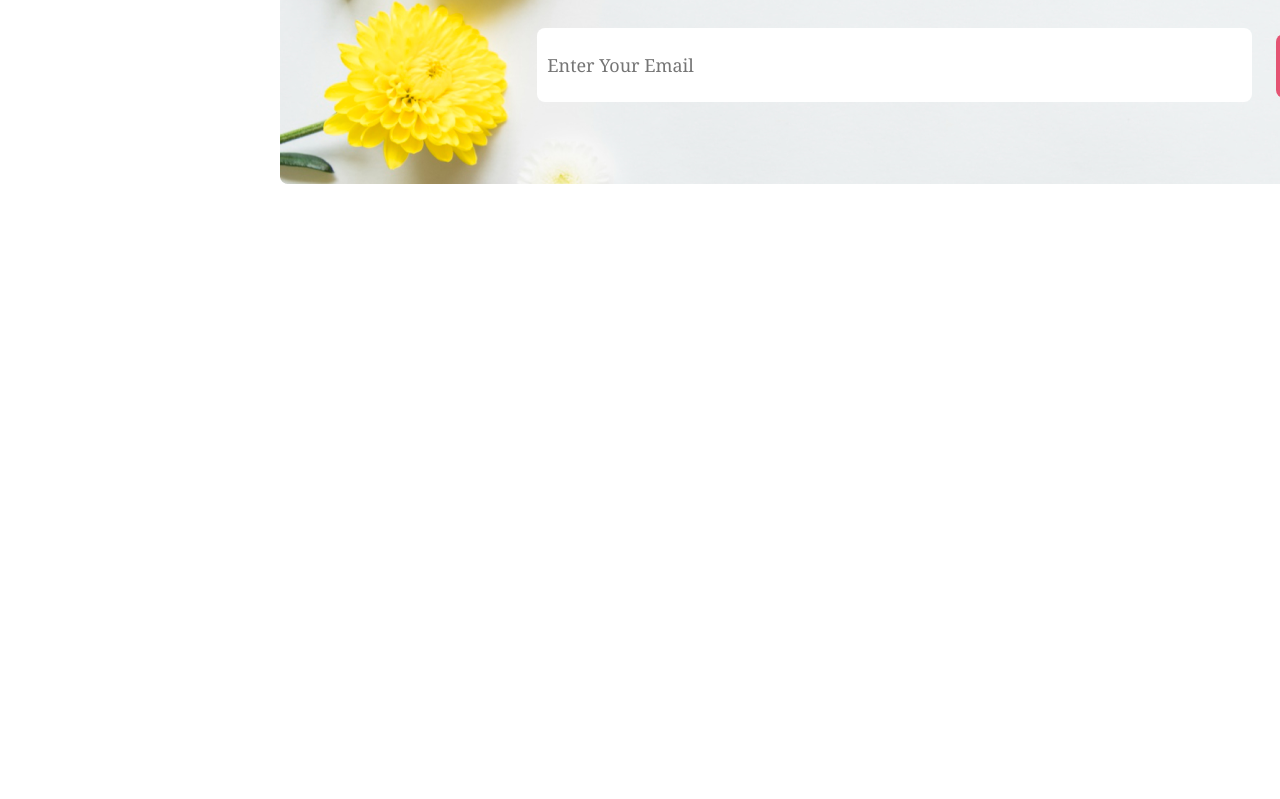
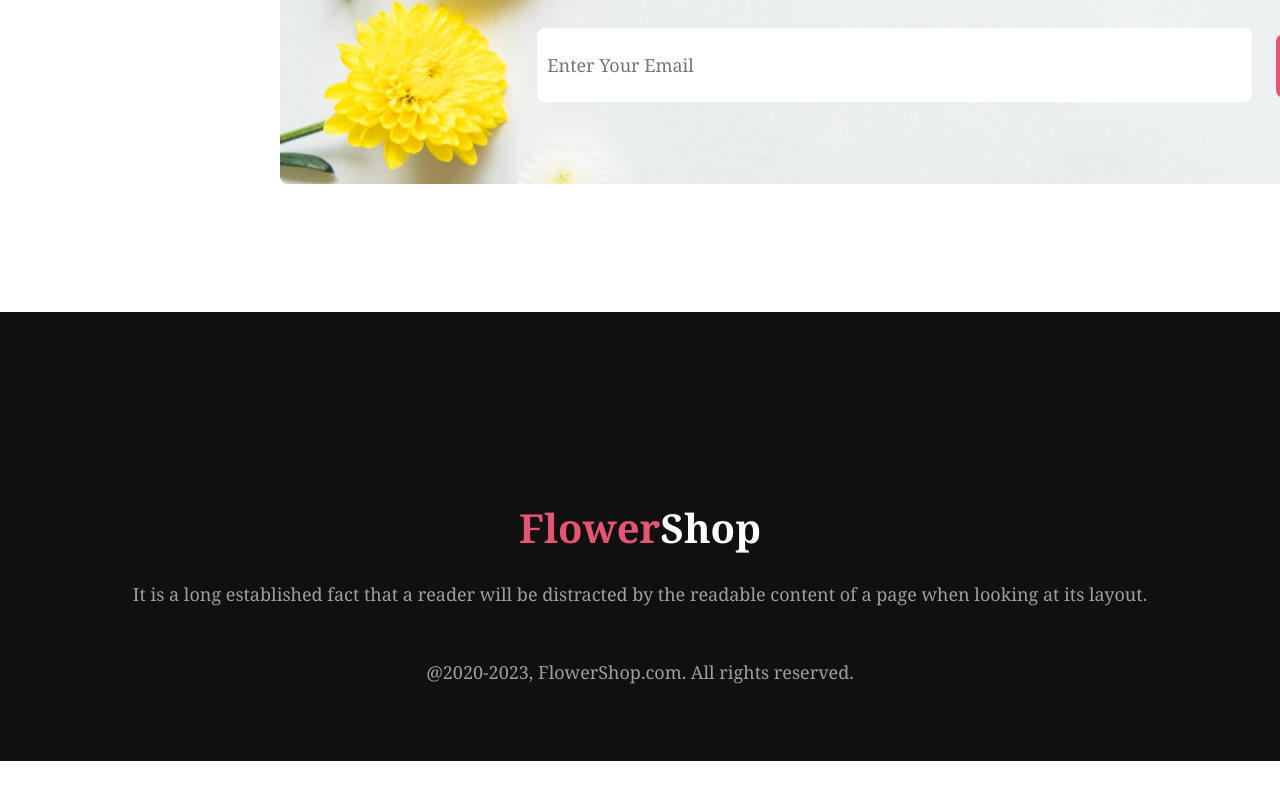
Before and after one commit to anayat22/flower-shop-assignment, a plain HTML site: page index.html in a window 1280 px wide. Shown: the part 4054-4853 px from the top of the page. Before the commit the page ends 4366 px from the top, so only its background shows below. Drawn offline with Linux system fonts and the light colour scheme.

Commit message:
added footer

```diff
--- a/index.html
+++ b/index.html
@@ -86,6 +86,13 @@
 
     </main>
     <footer>
+        <div class="foooter-section">
+            <div class="footer-items">
+                <h1 class="main-title"><span>Flower</span><span style="color: #fff;">Shop</span></h1>
+                <p class="footer-description">It is a long established fact that a reader will be distracted by the readable content of a page when looking at its layout.</p>
+                <h5 class="footer-description">@2020-2023, FlowerShop.com. All rights reserved. </h5>
+            </div>
+        </div>
 
     </footer>
 </body>
--- a/styles/style.css
+++ b/styles/style.css
@@ -2,6 +2,7 @@
     margin: 0;
     padding: 0;
     font-family: Georgia, 'Times New Roman', Times, serif;
+
 }
 
 /* Styles of Header Section */
@@ -180,10 +181,11 @@ span {
     margin: 128px 280px;
 }
 
-.main-title-add{
+.main-title-add {
     padding-top: 122px;
 }
-.input-box{
+
+.input-box {
     text-align: center;
 }
 
@@ -197,3 +199,27 @@ span {
     border: 0;
     font-size: 18px;
 }
+
+.foooter-section {
+    width: 1922px;
+    height: 449px;
+    flex-shrink: 0;
+    background: #111010;
+    margin: 120px 0px;
+    background-size: cover;
+    width: 100%;
+}
+.footer-items{
+    margin: 40px;
+    padding: 10px;
+}
+
+.footer-description {
+    text-align: center;
+    color: rgba(255, 254, 254, 0.6);
+    font-size: 18px;
+    font-weight: 400;
+    line-height: 30px;
+    margin-bottom: 48px;
+    margin-top: 24px;
+}
```
